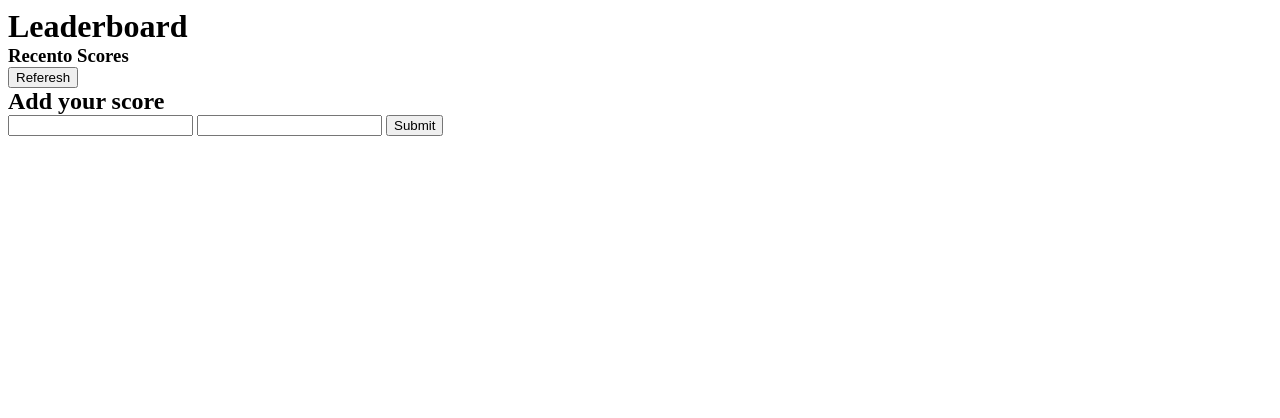
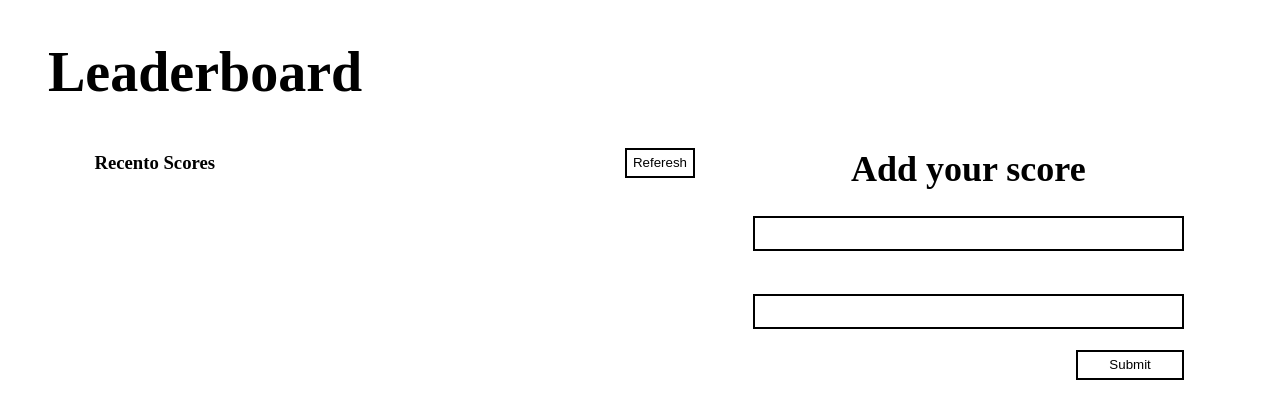
Before and after one commit to memelopez/leaderboard, a website built with webpack: page src/index.html in a window 1280 px wide. Built offline with nearby package versions, Linux system fonts and the light colour scheme.

Commit message:
Add basic styles to look like wireframe

```diff
--- a/src/styles.css
+++ b/src/styles.css
@@ -1,5 +1,4 @@
 /* ./src/styles.css - general styles of the app */
-
 * {
   box-sizing: border-box;
 }
@@ -27,3 +26,99 @@ p {
   margin: 0;
   padding: 0;
 }
+
+button {
+  background-color: white;
+  border: 2.5px black solid;
+  border-radius: 0;
+  height: 30px;
+}
+
+/* resuable classes */
+
+.title {
+  font-size: 3.5em;
+  margin-bottom: 0.65em;
+}
+
+/* targeted classes */
+
+.encApp {
+  margin: 2.5em;
+}
+
+.mainContent {
+  display: flex;
+  margin: 0.65em 1.15em;
+}
+
+.recentScores {
+  width: 55%;
+  margin: 0.45em 1.5em;
+}
+
+.scoresTitle {
+  display: flex;
+  justify-content: space-between;
+  align-items: center;
+  padding: 0 0.25em;
+}
+
+.subT {
+  font-size: 1.75em;
+}
+
+/* score list */
+
+#scoresList {
+  border: black solid 2px;
+  min-height: 400px;
+  margin: 0.35em 0.25em;
+  padding: 0.35em;
+}
+
+.liScore {
+  height: 30px;
+  display: flex;
+  align-items: center;
+  padding-left: 0.35em;
+}
+
+ul#scoresList li:nth-child(odd) {
+  background-color: rgb(201, 199, 199);
+}
+
+.pScore {
+  font-size: 1.25em;
+}
+
+/* form to add new score */
+
+.newScore {
+  width: 40%;
+  margin: 0.45em 1.5em;
+}
+
+.formTitle {
+  font-size: 2.25em;
+  text-align: center;
+}
+
+#addScore {
+  display: flex;
+  flex-direction: column;
+  padding: 0.35em;
+}
+
+form input {
+  margin: 1.15em 0;
+  height: 35px;
+  border: black solid 2px;
+  padding-left: 1em;
+  font-size: 1.15em;
+}
+
+form button {
+  width: 25%;
+  margin-left: auto;
+}
```
